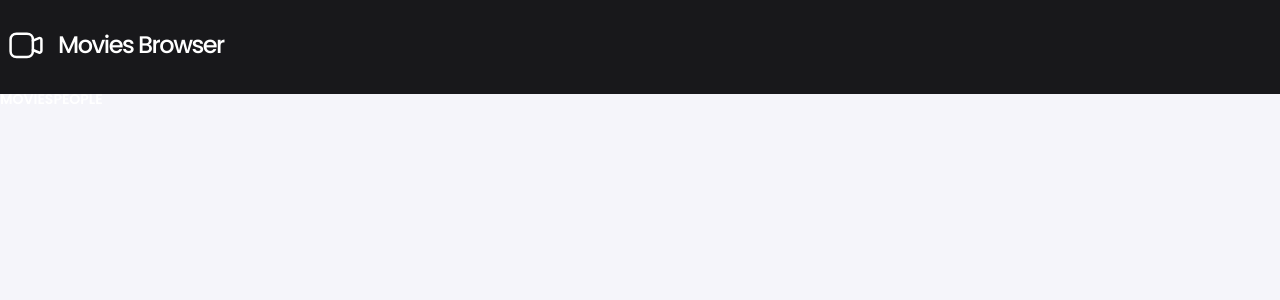
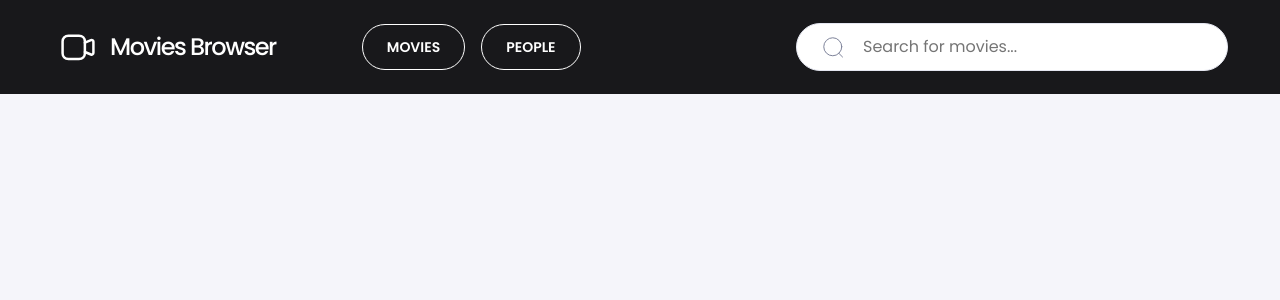
Before and after one commit to AngelikaMallek/MoviesBrowser, a React (Create React App) app: page / in a window 1280 px wide. Shown: the top 300 px of the page. Built offline with nearby package versions, Linux system fonts and the light colour scheme.

Commit message:
created navigation

```diff
--- a/src/common/NavigationBar/Navigation/styled.js
+++ b/src/common/NavigationBar/Navigation/styled.js
@@ -1,8 +1,11 @@
 import styled from "styled-components";
 
-export const StyledNavigation = styled.div`
+export const StyledNavigation = styled.nav`
     margin: 0;
-    padding: 0;
+    display: flex;
+    flex-direction: row;
+    align-items: center;
+    gap: 80px;
 `;
 
 export const Button = styled.button`
@@ -25,7 +28,8 @@ export const Title = styled.p`
 `;
 
 export const Links = styled.div`
-
+    display: inline-flex;
+    gap: 16px;
 `;
 
 export const LinkButton = styled.a`
@@ -33,4 +37,7 @@ export const LinkButton = styled.a`
     font-size: 14px;
     font-weight: 600;
     text-transform: uppercase;
+    border: 1px solid ${({ theme }) => theme.color.white};
+    padding: 14px 24px;
+    border-radius: 24px;
 `;
--- /dev/null
+++ b/src/common/NavigationBar/Search/index.js
@@ -0,0 +1,11 @@
+import { StyledSearch, Input } from "./styled";
+import { ReactComponent as Magnifier } from "./magnifier.svg";
+
+const Search = () => (
+    <StyledSearch>
+        <Magnifier />
+        <Input placeholder="Search for movies..."/>
+    </StyledSearch>
+)
+
+export default Search;
--- /dev/null
+++ b/src/common/NavigationBar/Search/styled.js
@@ -0,0 +1,22 @@
+import styled from "styled-components";
+
+export const StyledSearch = styled.div`
+    width: 432px;
+    height: 48px;
+    border-radius: 33px;
+    border: 1px solid ${({ theme }) => theme.color.mystic};
+    background-color: ${({ theme }) => theme.color.white};
+    padding: 12px 24px;
+    display: flex;
+    gap: 16px;
+    align-items: center;
+`;
+
+export const Input = styled.input`
+    color: ${({ theme }) => theme.color.waterloo};
+    font-size: 16px;
+    font-style: normal;
+    font-weight: 400;
+    line-height: 150%;
+    border: none;
+`;
--- a/src/common/NavigationBar/index.js
+++ b/src/common/NavigationBar/index.js
@@ -1,9 +1,11 @@
 import { StyledNavigationBar } from "./styled";
-import Navigation from "./Navigation"
+import Navigation from "./Navigation";
+import Search from "./Search";
 
 const NavigatonBar = () => (
     <StyledNavigationBar>
         <Navigation />
+        <Search />
     </StyledNavigationBar>
 );
 
--- a/src/common/NavigationBar/styled.js
+++ b/src/common/NavigationBar/styled.js
@@ -1,9 +1,12 @@
 import styled from "styled-components";
 
-export const StyledNavigationBar = styled.nav`
+export const StyledNavigationBar = styled.div`
     background-color: ${({ theme }) => theme.color.woodsmoke};
     width: 100%;
     height: 94px;
     margin: 0;
-    padding: 0;
+    padding: 0 52px;
+    display: flex;
+    align-items: center;
+    justify-content: space-between;
 `;
```
Also changed, not shown: src/common/NavigationBar/Search/magnifier.svg (added).
